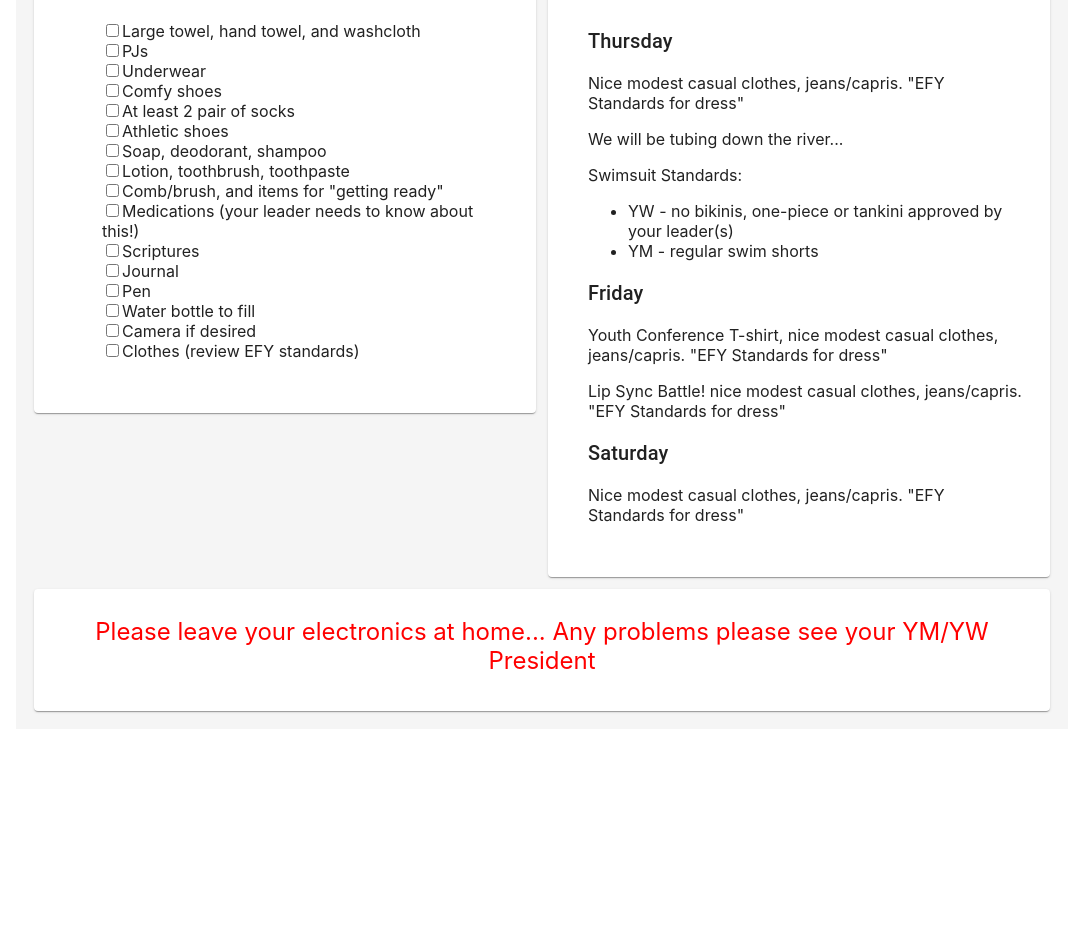
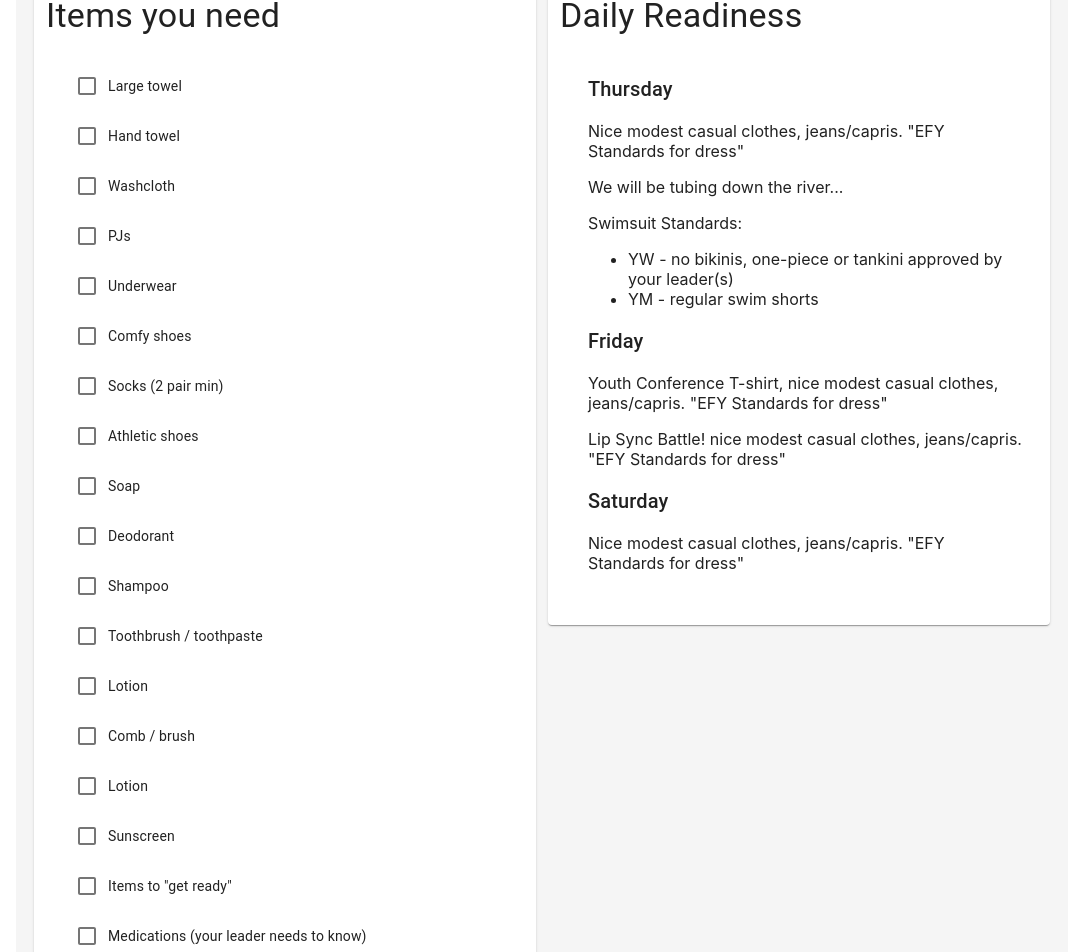
Before and after one commit to smcgee31/YouthConference_2019, a React (Create React App) app: page / in a window 1280 px wide. Shown: the part 597-1549 px from the top of the page, without its empty margins (98-1181 px from the left). Before the commit the page ends 1326 px from the top, so only its background shows below. Built offline with nearby package versions, Linux system fonts and the light colour scheme.

Commit message:
fix: use List and ListItems for checklist

```diff
--- a/src/Components/Intro.jsx
+++ b/src/Components/Intro.jsx
@@ -7,7 +7,7 @@ export default () => {
       <Typography variant="h4">Trip Info</Typography>
       <CardContent style={ { marginLeft: 12 } }>
         <p>We will be going to the Rockin’ R Ranch in Antimony, Utah!</p>
-        <p>We will meet at the Stake Center at 7am sharp on Thursday the 6th of June! The buses will be leaving at 7:15 approx.</p>
+        <p>We will meet at the Stake Center at 7am sharp on Thursday the 6th of June! The buses will be leaving at approx. 7:15.</p>
         <p>We will have a small breakfast and get on the buses. All youth will need to ride the buses up. There will need to be 1 leader per ward on the buses. If your son/daughter wants to bring snacks on the bus, make sure that they know that their garbage needs to be carried off the bus with them in a garbage sack (not on the floor). We will make sure a leader on the bus has garbage bags.</p>
         <p>Once we arrive, we will check in. The rooms will be assigned before we arrive at the Ranch. There will be an orientation soon after we arrive.</p>
         <p>Then the activities begin....Horseback riding, great meals, awesome speakers, lawn games, line dancing, river rafting, ward free time, volleyball, a small rodeo, a lip sync battle....the list goes on!</p>
--- a/src/Components/Personals.jsx
+++ b/src/Components/Personals.jsx
@@ -1,30 +1,73 @@
-import React from 'react'
-import { Grid, Card, Typography, CardContent } from '@material-ui/core'
+import React, { useState, useEffect } from 'react'
+import { Grid, Card, Typography, CardContent, Checkbox, List, ListItem, ListItemText } from '@material-ui/core'
+
+const itemsList = [
+  'Large towel',
+  'Hand towel',
+  'Washcloth',
+  'PJs',
+  'Underwear',
+  'Comfy shoes',
+  'Socks (2 pair min)',
+  'Athletic shoes',
+  'Soap',
+  'Deodorant',
+  'Shampoo',
+  'Toothbrush / toothpaste',
+  'Lotion',
+  'Comb / brush',
+  'Lotion',
+  'Sunscreen',
+  'Items to "get ready"',
+  'Medications (your leader needs to know)',
+  'Scriptures',
+  'Journal',
+  'Pen',
+  'Water Bottle (to fill)',
+  'Camera (if desired)',
+  'Clothes (EFY standards)',
+]
 
 export default () => {
+  const [ checked, setChecked ] = useState([ 0 ]);
+
+  const handleToggle = value => () => {
+    const currentIndex = checked.indexOf(value);
+    const newChecked = [ ...checked ];
+
+    if (currentIndex === -1) {
+      newChecked.push(value);
+    } else {
+      newChecked.splice(currentIndex, 1);
+    }
+
+    setChecked(newChecked);
+  };
+
   return (
     <Grid item xs={ 12 } sm={ 6 } style={ { padding: 6 } }>
       <Card style={ { padding: 12 } }>
         <Typography variant="h4">Items you need</Typography>
         <CardContent>
-          <ul style={ { listStyle: 'none' } }>
-            <li><input type="checkbox" />Large towel, hand towel, and washcloth</li>
-            <li><input type="checkbox" />PJs</li>
-            <li><input type="checkbox" />Underwear</li>
-            <li><input type="checkbox" />Comfy shoes</li>
-            <li><input type="checkbox" />At least 2 pair of socks</li>
-            <li><input type="checkbox" />Athletic shoes</li>
-            <li><input type="checkbox" />Soap, deodorant, shampoo</li>
-            <li><input type="checkbox" />Lotion, toothbrush, toothpaste</li>
-            <li><input type="checkbox" />Comb/brush, and items for "getting ready"</li>
-            <li><input type="checkbox" />Medications (your leader needs to know about this!)</li>
-            <li><input type="checkbox" />Scriptures</li>
-            <li><input type="checkbox" />Journal</li>
-            <li><input type="checkbox" />Pen</li>
-            <li><input type="checkbox" />Water bottle to fill</li>
-            <li><input type="checkbox" />Camera if desired</li>
-            <li><input type="checkbox" />Clothes (review EFY standards)</li>
-          </ul>
+          <List style={ { listStyle: 'none' } }>
+            { itemsList.map((item) => {
+              const labelId = `checkbox-list-label-${ item }`;
+
+              return (
+                <ListItem key={ item } dense button onClick={ handleToggle(item) }>
+                  <Checkbox
+                    edge="start"
+                    color="primary"
+                    checked={ checked.indexOf(item) !== -1 }
+                    tabIndex={ -1 }
+                    disableRipple
+                    inputProps={ { 'aria-labelledby': labelId } }
+                  />
+                  <ListItemText id={ labelId } primary={ `${ item }` } />
+                </ListItem>
+              )
+            }) }
+          </List>
         </CardContent>
       </Card>
     </Grid>
--- a/src/Layout/Header.jsx
+++ b/src/Layout/Header.jsx
@@ -6,7 +6,7 @@ export default () => {
     <AppBar position="static">
       <Toolbar style={ { justifyContent: "center" } }>
         <Typography variant="h3" color="inherit" >
-          2019 Pleasant Grove Youth Conference
+          2019 Pleasant Grove West Stake Youth Conference
         </Typography>
       </Toolbar>
     </AppBar>
```
